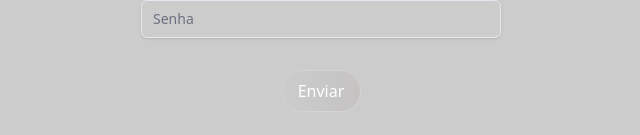
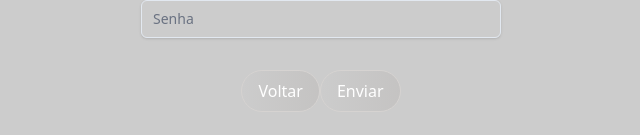
Before and after one commit to ecorrales1979/peladas-web, a React (Vite) app: page /login in a window 1280 px wide. Shown: the part 431-566 px from the top of the page, without its empty margins (319-959 px from the left). Built offline with nearby package versions, Linux system fonts and the light colour scheme.

Commit message:
feat: add back button to login page

```diff
--- a/src/ui/pages/login/index.tsx
+++ b/src/ui/pages/login/index.tsx
@@ -1,7 +1,12 @@
+import { useNavigate } from 'react-router-dom';
 import { Button } from '../../components/button';
 import { Input } from '../../components/input/input';
 
 export function Login() {
+  const navigate = useNavigate();
+
+  const handleBack = () => navigate(-1);
+
   return (
     <div className="flex justify-center items-center w-full h-screen">
       <div className="container max-w-[900px]">
@@ -25,6 +30,7 @@ export function Login() {
           </div>
 
           <div className="mt-4 flex justify-center">
+            <Button onClick={handleBack}>Voltar</Button>
             <Button type="submit">Enviar</Button>
           </div>
         </form>
```
